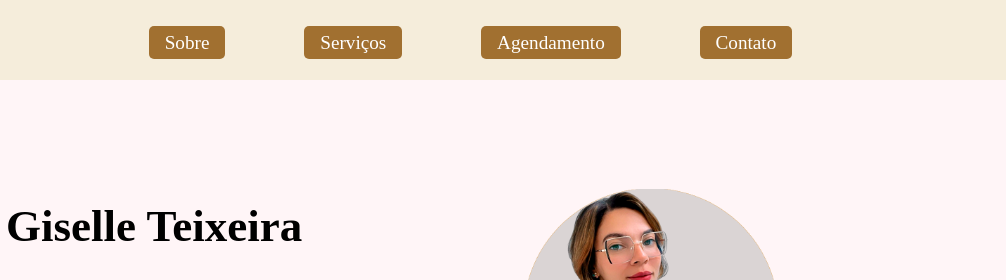
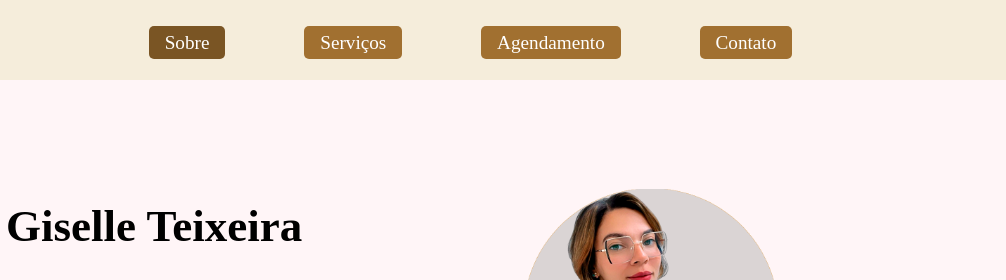
Before and after one commit to Amaxjr/P1-Giselle, a plain HTML site: page index.html in a window 1280 px wide. In both pictures the pointer is over the link "Sobre". Shown: the top 280 px of the page, 274-1280 px from the left. Drawn offline with nearby package versions, Linux system fonts and the light colour scheme.

Commit message:
Update style.css

```diff
--- a/style.css
+++ b/style.css
@@ -54,11 +54,17 @@ ul.menu li{
     border-radius: 5px;
     background-color: hsl(34, 54%, 41%);
     padding: 0.4rem 1rem;
+    transition: 0.3s ease;
+}
+.menu a:hover{
+    background-color: hsl(34, 54%, 31%);
+    color: white;
 }
 .Gis{
     margin-top: 200px;
     margin-left: 280px;
     font-size: 30px ;
+    font-weight: bold;
 }
 .fthead{
     margin-left: 700px;
@@ -77,5 +83,5 @@ ul.menu li{
     font-size: 20px ;
     width:500px;
     margin-left: 270px;
-    font-family: ;
+
 }
```
